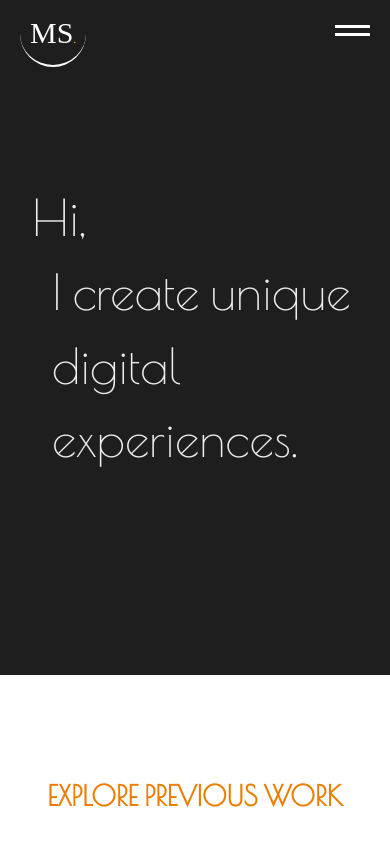
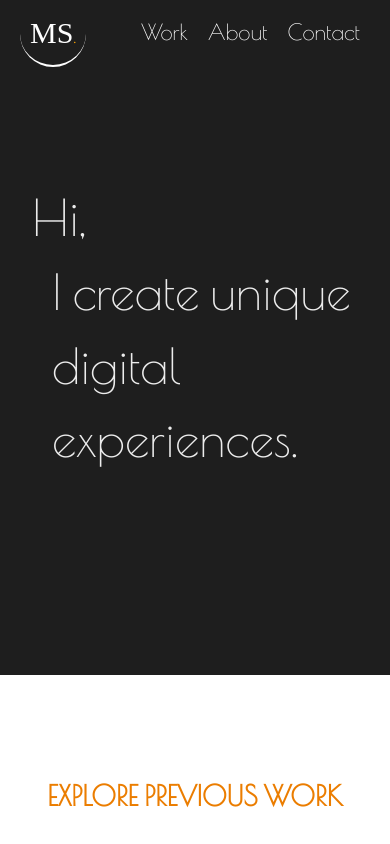
Before and after one commit to martinstojmenovski/Portfolio, a React (Create React App) app: page / in a window 390 px wide. Shown: the top 844 px of the page. Built offline with nearby package versions, Linux system fonts and the light colour scheme; a web font is replaced by a local one.

Commit message:
Finished animation on hamburger menu..

```diff
--- a/src/Components/DropdownMenu.js
+++ b/src/Components/DropdownMenu.js
@@ -1,25 +1,26 @@
 
+import { transition } from '@chakra-ui/react';
 import { useEffect, useRef, useState } from 'react'
-import styled, { keyframes } from 'styled-components'
+
 
 function DropdownMenu({ scrollToSection, about, skills, project }) {
     const [navbarOpen, setNavbarOpen] = useState(false);
 
 
-    const showHamburgerStyle = {
+    const showListStyle = {
         position: "absolute",
         right: "0",
-        top: "70px",
-        backgroundColor: "rgba(0, 0, 0, 0.8)",
-        padding: " 20px",
-        boxShadow: "0 10px 20px 0 rgba(0, 0, 0, 0.8)",
+        // top: "70px",
+        // backgroundColor: "rgba(0, 0, 0, 0.8)",
+        // padding: " 20px",
+        // boxShadow: "0 10px 20px 0 rgba(0, 0, 0, 0.8)",
         transition: "opacity 150ms ease-in-out, transform 150ms ease-in-out"
 
     }
 
 
     return (
-        <div>
+        <div className='hamburgerButton' style={{ position: "absolute", top:"20px", right:"20px", transition: "opacity 200ms linear, transform 200ms linear", transform: "translatex(60px)", opacity: "0"}} >
             <button
                 onClick={() =>  setNavbarOpen((prev) => !prev)}
             >
@@ -29,7 +30,7 @@ function DropdownMenu({ scrollToSection, about, skills, project }) {
                     <span style={{...barStyle, transform:  navbarOpen ?  "translateY(-4px) rotate(-45deg)" : "translateY(0) rotate(0)"}} ></span>
                 </div>
             </button>
-            <ul style={{ ...showHamburgerStyle, transform: navbarOpen ? "translateY(0)" : "translateX(300px)", opacity: navbarOpen ? "1" : "0" }} >
+            <ul style={{ ...showListStyle, transform: navbarOpen ? "translateY(0)" : "translateX(300px)", opacity: navbarOpen ? "1" : "0" }} >
                 <li style={styleList} className={'PROJECT'} onClick={() => { scrollToSection(project); setNavbarOpen((prev) => !prev) }} >Work</li>
                 <li style={styleList} className={'ABOUT'} onClick={() => { scrollToSection(about); setNavbarOpen((prev) => !prev) }} >About</li>
                 <li style={styleList} className={'CONTACT'} onClick={() => { scrollToSection(skills); setNavbarOpen((prev) => !prev) }} >Contact</li>
--- a/src/Components/Navigation.js
+++ b/src/Components/Navigation.js
@@ -36,24 +36,23 @@ export default function Navigation() {
     // black background navigation menu when scroll
     useEffect(() => {
         const handleScroll = () => {
-
+            document.getElementsByClassName('PROJECT')[0].style.opacity = "1"
+            document.getElementsByClassName('PROJECT')[0].style.transform = "translateY(0)"
+            document.getElementsByClassName('ABOUT')[0].style.opacity = "1"
+            document.getElementsByClassName('ABOUT')[0].style.transform = "translateY(0)"
+            document.getElementsByClassName('CONTACT')[0].style.opacity = "1"
+            document.getElementsByClassName('CONTACT')[0].style.transform = "translateY(0)"
+            document.getElementsByClassName('hamburgerButton')[0].style.transform = "translatex(60px)"
+            document.getElementsByClassName('hamburgerButton')[0].style.opacity = "0"
             if (window.scrollY > 50) {
-                setHamburger(false)
             document.getElementsByClassName('PROJECT')[0].style.opacity = "0"
             document.getElementsByClassName('PROJECT')[0].style.transform = "translateY(-40px)"
             document.getElementsByClassName('ABOUT')[0].style.opacity = "0"
             document.getElementsByClassName('ABOUT')[0].style.transform = "translateY(-40px)"
             document.getElementsByClassName('CONTACT')[0].style.opacity = "0"
             document.getElementsByClassName('CONTACT')[0].style.transform = "translateY(-40px)"
-
-            } else {
-                setHamburger(true)
-                document.getElementsByClassName('PROJECT')[0].style.opacity = "1"
-                document.getElementsByClassName('PROJECT')[0].style.transform = "translateY(0)"
-                document.getElementsByClassName('ABOUT')[0].style.opacity = "1"
-                document.getElementsByClassName('ABOUT')[0].style.transform = "translateY(0)"
-                document.getElementsByClassName('CONTACT')[0].style.opacity = "1"
-                document.getElementsByClassName('CONTACT')[0].style.transform = "translateY(0)"
+            document.getElementsByClassName('hamburgerButton')[0].style.transform = "translatex(0)"
+            document.getElementsByClassName('hamburgerButton')[0].style.opacity = "1"
             }
         }
         window.addEventListener('scroll', handleScroll)
@@ -104,101 +103,19 @@ export default function Navigation() {
         fontSize: "30px",
         color: "white",
     }
-//     const fadeInTop = keyframes`
-//         0% {
-//             opacity: 0;
-//             transform: translateY(-30px);
-//           }
-//           100% {
-//             opacity: 1;
-//             transform: translateY(0);
-//           }
-//     `
-//     const fadeOutBottom = keyframes`
-//         from {
-//             opacity: 1;
-//             transform: translateY(0);
-//           }
-//           to {
-//             opacity: 0;
-//             transform: translateY(-30px);
-//           }
-//     `
-
-//     const AnimatedLiWork = styled.li`
-//     animation: ${fadeInTop} 150ms linear
-// `;
-
-// const AnimatedLiAbout = styled.li`
-// animation: ${fadeInTop} 250ms linear
-// ` ;
-// const AnimatedLiContact = styled.li`
-// animation: ${fadeInTop} 350ms linear;
-// `;
-    // const desktopMenu = (
-
-    //     <ul style={{ display: "flex", position:"absolute", top:"0", right:"0", zIndex:"69" }} >
-    //         <AnimatedLiWork style={{...styleList}} className={'PROJECT'} onClick={() => scrollToSection(project)} >Work</AnimatedLiWork>
-    //         <AnimatedLiAbout style={styleList} className={'ABOUT'} onClick={() => scrollToSection(about)} >About</AnimatedLiAbout>
-    //         <AnimatedLiContact style={styleList} className={'CONTACT'} onClick={() => scrollToSection(skills)} >Contact</AnimatedLiContact>
-    //     </ul>
-    // )
 
       const desktopMenu = (
 
-        <ul style={{ display: "flex", position:"absolute", top:"0", right:"0", zIndex:"69" }} >
+        <ul style={{
+
+            display: "flex"
+
+             }} >
             <li style={{...styleList, transition: "all 100ms linear"}} className={'PROJECT'} onClick={() => scrollToSection(project)} >Work</li>
             <li style={{...styleList, transition: "all 200ms linear"}} className={'ABOUT'} onClick={() => scrollToSection(about)} >About</li>
             <li style={{...styleList, transition: "all 300ms linear"}} className={'CONTACT'} onClick={() => scrollToSection(skills)} >Contact</li>
         </ul>
     )
-
-
-//     const AnimatedLiWork2 = styled.li`
-//     animation: ${fadeOutBottom} 350ms linear
-// `;
-
-// const AnimatedLiAbout2 = styled.li`
-// animation: ${fadeOutBottom} 250ms linear
-// ` ;
-// const AnimatedLiContact2 = styled.li`
-// animation: ${fadeOutBottom} 150ms linear;
-// `;
-//     const desktopMenuReverse = (
-
-//         <ul style={{ display: "flex", position:"absolute", top:"0", right:"0"   }} >
-//             <AnimatedLiWork2 style={{...styleList, opacity: "0",  transform: "translateY(-30px)"}} >Work</AnimatedLiWork2>
-//             <AnimatedLiAbout2 style={{...styleList, opacity: "0",  transform: "translateY(-30px)"}} >About</AnimatedLiAbout2>
-//             <AnimatedLiContact2 style={{...styleList, opacity: "0",  transform: "translateY(-30px)"}} >Contact</AnimatedLiContact2>
-//         </ul>
-//     )
-
-//     const fadeOutRight =
-//     keyframes`
-//     0% {
-//         opacity: 1;
-//             transform: translateX(0);
-//       }
-//       100% {
-//         opacity: 0;
-//         transform: translateX(30px);
-//       }
-// `
-
-//     const AnimatedHamburger = styled.div`
-//     animation: ${fadeOutRight} 100ms linear
-// `;
-
-
-//     const dropdownMenuReverse = (
-//         <AnimatedHamburger style={{opacity: "0", transform: "translateX(30px)"}} >
-//         <span style={barStyle}></span>
-//         <span style={barStyle}></span>
-//     </AnimatedHamburger>
-
-    // )
-
-
 
     return (
         <div>
@@ -216,14 +133,15 @@ export default function Navigation() {
                 <div >
                     <li style={{ ...styleList, ...styleLogo }} className={'DASHBOARD'} onClick={() => scrollToSection(dashboard)}>MS<span style={{ color: "orange" }}>.</span></li>
                 </div>
-                <div>
+             <div>
                 {/* {hamburger ?  dropdownMenuReverse :  <DropdownMenu /> }
                 {hamburger ? desktopMenu : desktopMenuReverse} */}
-                {/* {desktopMenu} */}
+                {desktopMenu}
+
                 <DropdownMenu  about={about}project={project} skills={skills} dashboard={dashboard} scrollToSection={scrollToSection} />
                 </div>
+            </nav>
 
-            </nav>
             <Dashboard dashboard={dashboard} />
             <Project project={project} />
             <About about={about} />
```
